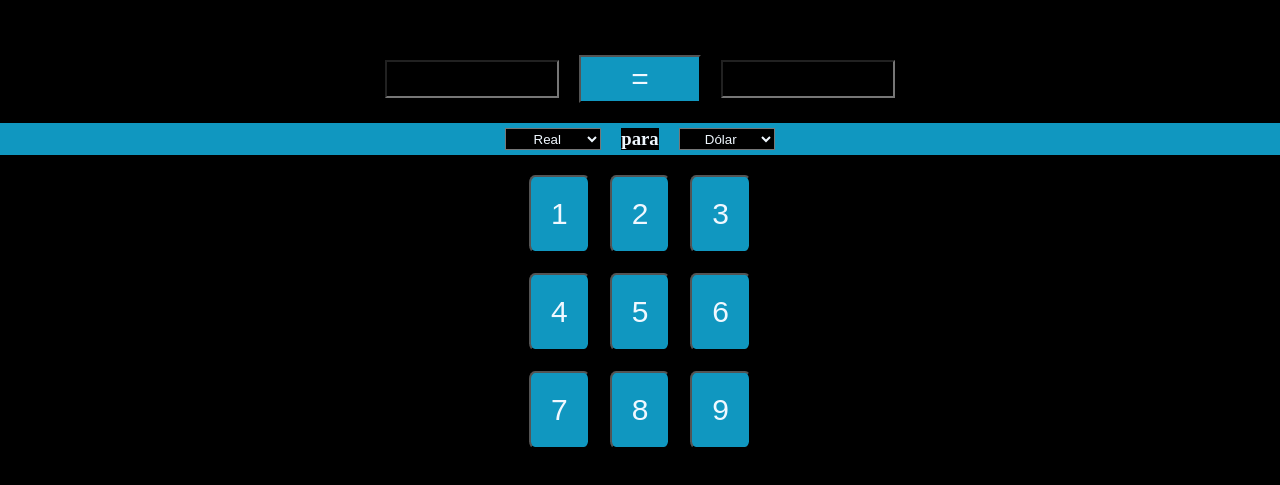
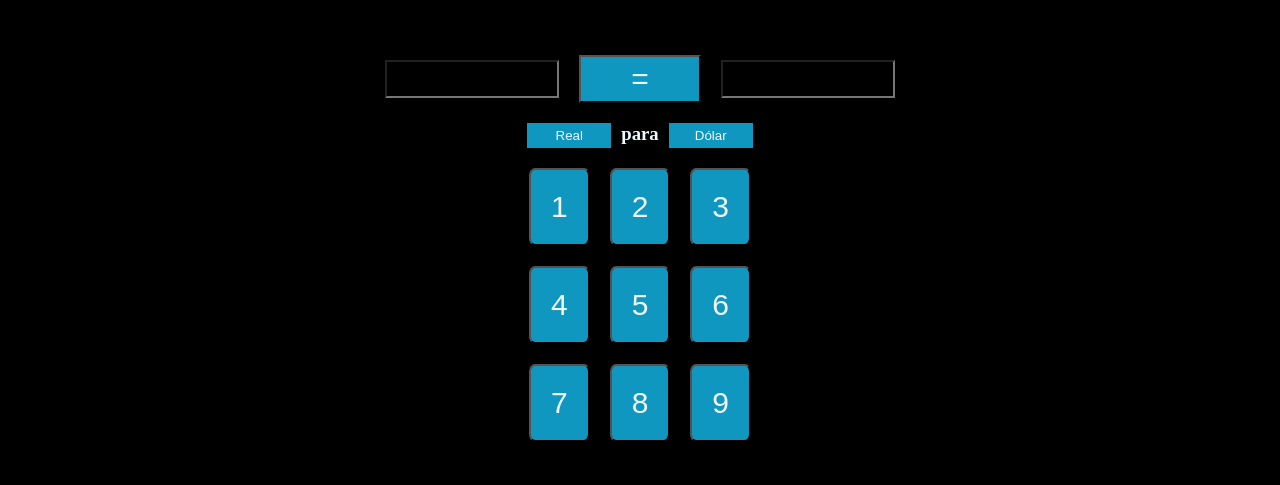
Before and after one commit to M4X-OLIVEIRA/Meus-Primeiros-Projetos, a plain HTML site: page Desafio.js/index.html in a window 1280 px wide. Shown: the part 139-624 px from the top of the page. Drawn offline with Linux system fonts and the light colour scheme.

Commit message:
Correção no design das opções de moedas

```diff
--- a/Desafio.js/styles.css
+++ b/Desafio.js/styles.css
@@ -42,20 +42,26 @@ h1 {
     border-radius: 0;
 }
 
+.options{
+    display: flex;
+    justify-content: center;
+    gap: 10px;
+}
 
-.options {
+select {
     background-color: rgb(16, 151, 192);
     margin-top: 20px;
     justify-content: center;
     cursor: pointer;
-    display: flex;
     padding: 5px;
     border: none;
-    gap: 20px;
     width: auto;
     appearance: none;
+    text-align-last: center;
+}
 
-    text-align-last: center;
+h3{
+    margin-top: 20px;
 }
 
 button {
```
